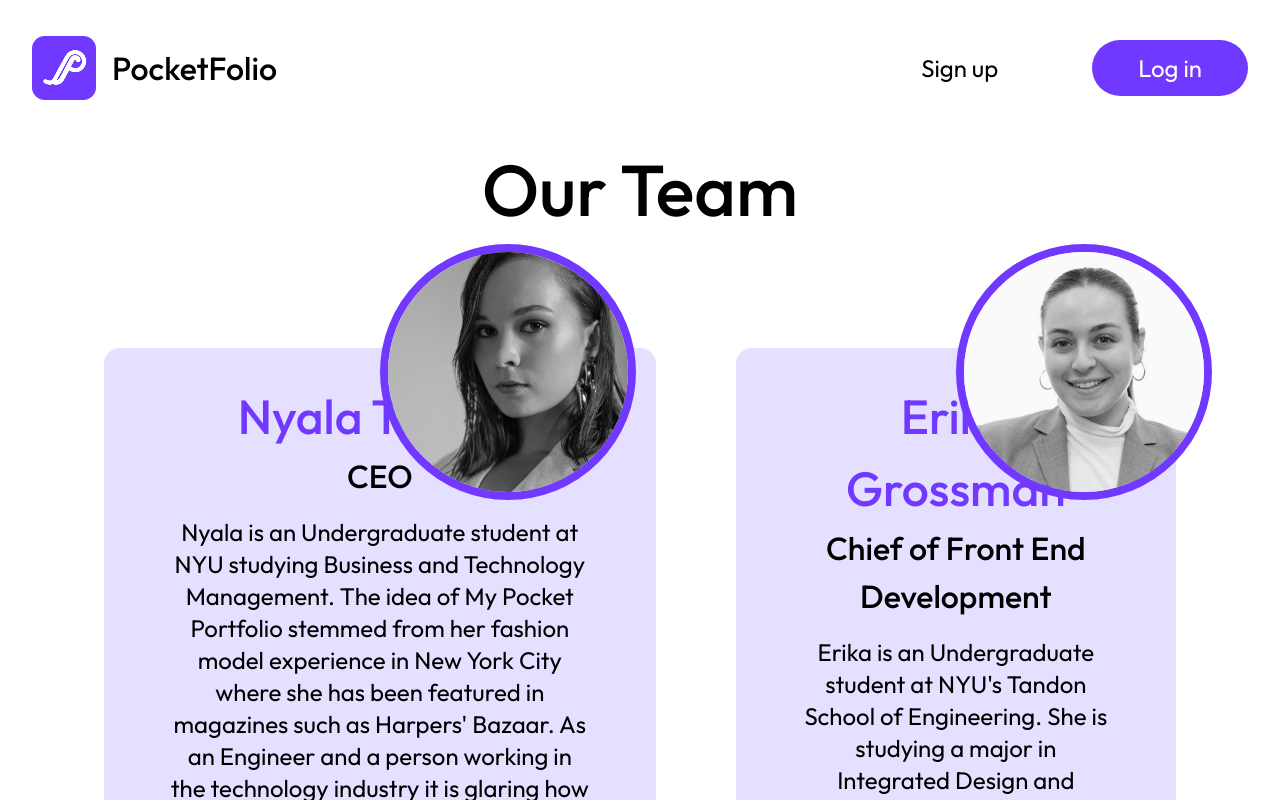
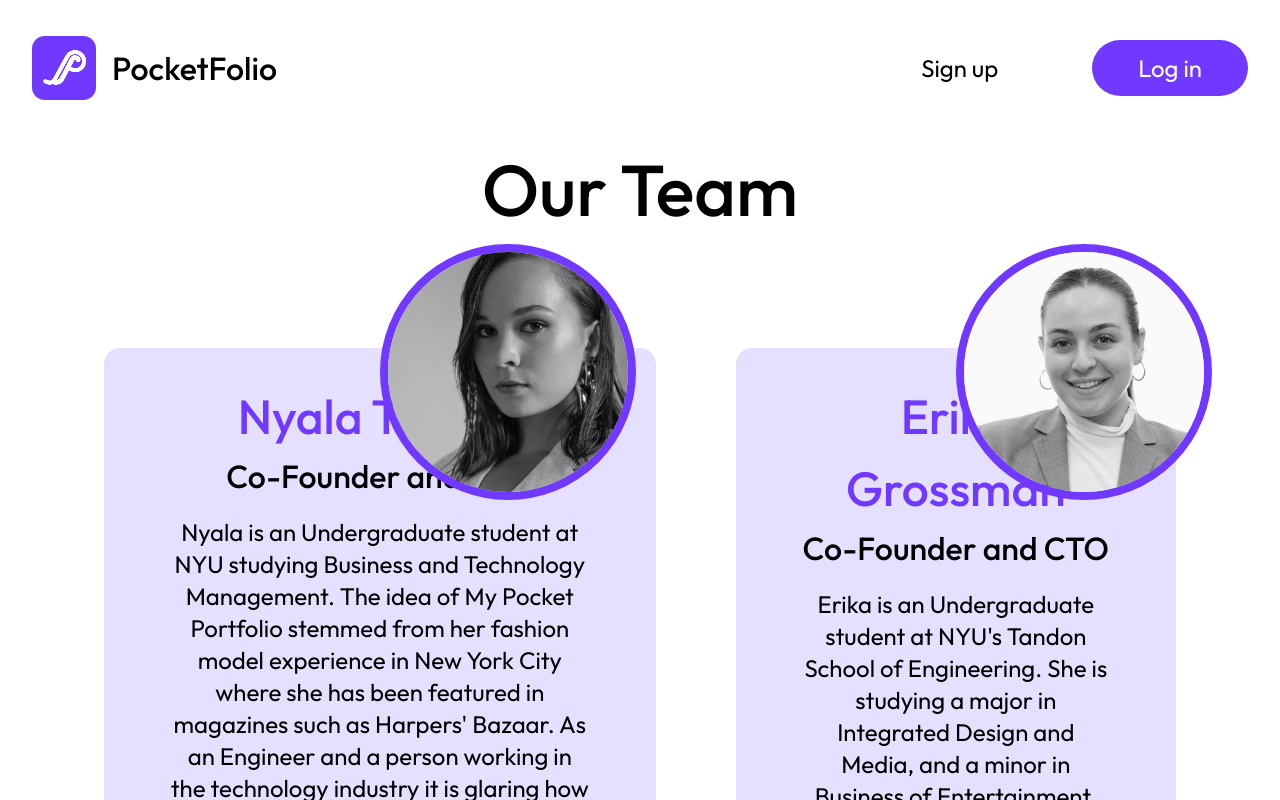
Before and after one commit to mpfolio/mpfolio, a Next.js app: page /team in a window 1280 px wide. Shown: the top 800 px of the page. Built offline with nearby package versions, Linux system fonts and the light colour scheme.

Commit message:
final title changes

```diff
--- a/app/team/page.tsx
+++ b/app/team/page.tsx
@@ -43,14 +43,14 @@ function App() {
                <Card
                 dir="center"
                 name="Nyala Tolfree"
-                title="CEO"
+                title="Co-Founder and CEO"
                 img={nyala_img}
                 body="Nyala is an Undergraduate student at NYU studying Business and Technology Management. The idea of My Pocket Portfolio stemmed from her fashion model experience in New York City where she has been featured in magazines such as Harpers' Bazaar. As an Engineer and a person working in the technology industry it is glaring how archaic the arts & entertainment industry can be. Along with her team and entertainment colleagues,she has developed MPF to bring this industry into the technological era the world is in today."
             />
             <Card
                 dir="center"
                 name="Erika Grossman"
-                title="Chief of Front End Development"
+                title="Co-Founder and CTO"
                 img={erika_img}
                 body="Erika is an Undergraduate student at NYU's Tandon School of Engineering. She is studying a major in Integrated Design and Media, and a minor in Business of Entertainment, Media, and Technology. She is experienced in graphic and front end website engineering. Specializing in front end design and development, Erika works on all of the visual aspects and visual coding segments of the website you are looking at today."
             />
```
